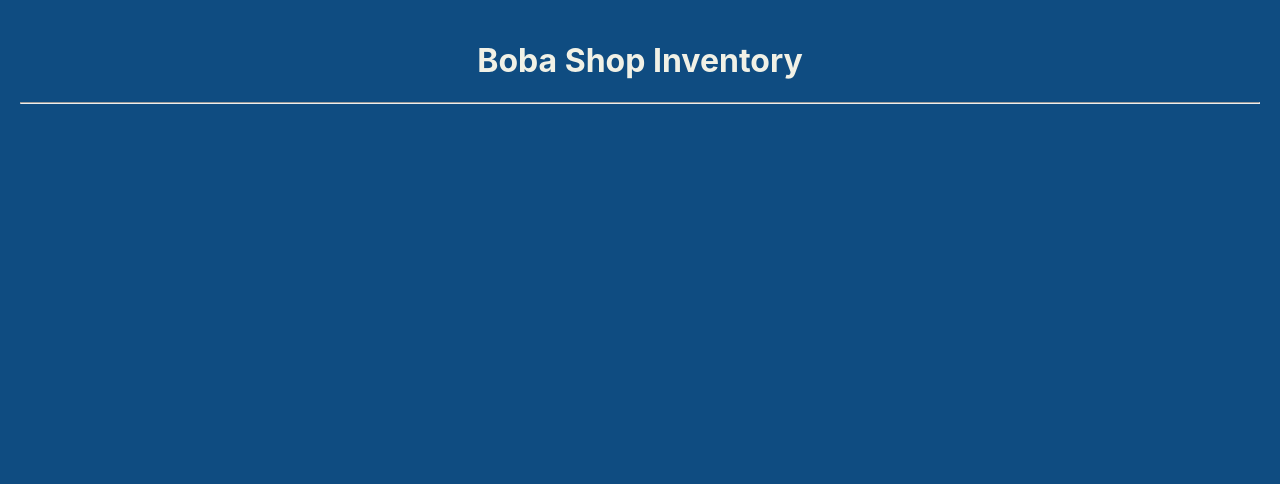
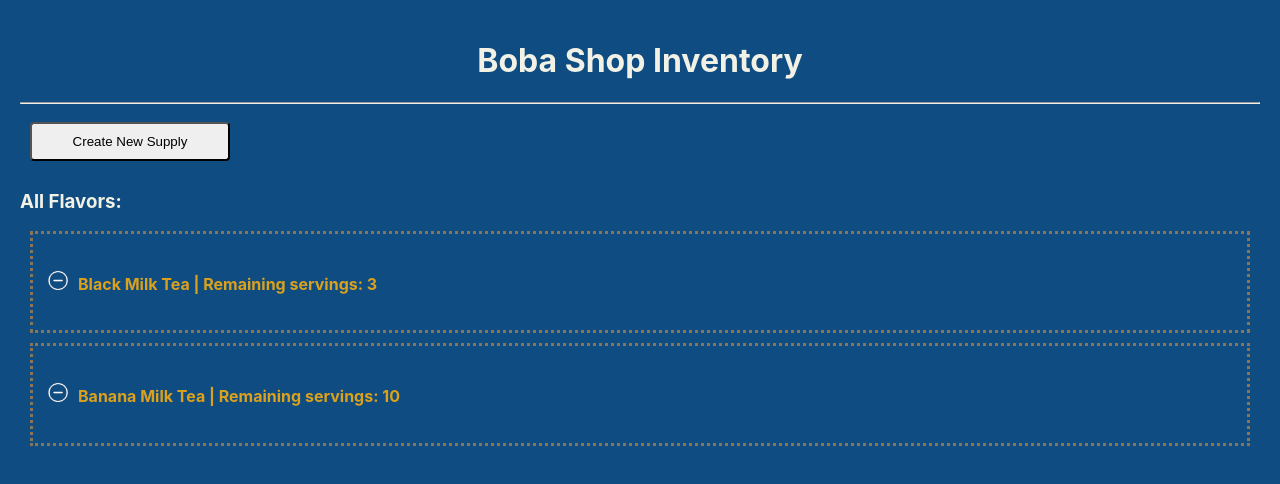
Before and after one commit to ayohana/boba-shop-redux, a React (Create React App) app: page / in a window 1280 px wide. Shown: the top 484 px of the page. Built offline with nearby package versions, Linux system fonts and the light colour scheme.

Commit message:
Refactor handler function and button text to display form and list

```diff
--- a/src/components/FlavorList.js
+++ b/src/components/FlavorList.js
@@ -7,12 +7,12 @@ function FlavorList(props) {
   return (
     <React.Fragment>
       <h3>All Flavors:</h3>
-      {props.masterFlavorList.map((flavor, index) =>
+      {Object.values(props.masterFlavorList).map((flavor) =>
         <Flavor
-          whenFlavorClicked={props.onFlavorSelection}
-          whenMinusClicked={props.onMinusSelection}
+          // whenFlavorClicked={props.onFlavorSelection}
+          // whenMinusClicked={props.onMinusSelection}
           name={flavor.name}
-          type={flavor.type}
+          category={flavor.category}
           brand={flavor.brand}
           price={flavor.price}
           weightPurchased={flavor.weightPurchased}
@@ -26,9 +26,9 @@ function FlavorList(props) {
 }
 
 FlavorList.propTypes = {
-  masterFlavorList: PropTypes.array,
-  onFlavorSelection: PropTypes.func,
-  onMinusSelection: PropTypes.func
+  masterFlavorList: PropTypes.objectOf(PropTypes.object),
+  // onFlavorSelection: PropTypes.func,
+  // onMinusSelection: PropTypes.func
 };
 
 export default FlavorList;
--- a/src/components/InventoryControl.js
+++ b/src/components/InventoryControl.js
@@ -8,25 +8,12 @@ import { PropTypes } from 'prop-types';
 
 function InventoryControl(props){
 
-  // handleDisplayForm = () => {
-  //   this.setState({
-  //     // displayList: false,
-  //     displayForm: true,
-  //     selectedFlavor: null,
-  //     announce: ""
-  //   });
-  // }
+  const { dispatch } = props;
 
-  // handleDisplayList = () => {
-  //   this.setState({
-  //     // displayList: true,
-  //     displayForm: false,
-  //     selectedFlavor: null,
-  //     announce: ""
-  //   });
-  //   const { dispatch } = this.props;
-  //   dispatch(a.toggleDisplayList);
-  // }
+  const handleDisplayFormAndList = () => {
+    dispatch(a.toggleDisplayForm());
+    dispatch(a.toggleDisplayList());
+  }
 
   // handleDisplayDetails = (id) => {
   //   const selectedFlavor = this.state.masterFlavorList.filter(flavor => flavor.id === id)[0];
@@ -72,35 +59,44 @@ function InventoryControl(props){
   //   });
   // }
 
-  // let currentlyVisibleState = null;
 
-  // if (this.state.displayForm) {
-  //   currentlyVisibleState =
-  //     <NewFlavorForm
-  //       onNewFlavorCreation={this.handleNewFlavorSubmission}
-  //     />
+
   // } else if (this.state.selectedFlavor != null) {
   //   currentlyVisibleState =
   //   <FlavorDetails
   //     flavor={this.state.selectedFlavor}
   //   />
-  // } else if (this.state.displayList) {
-  //   currentlyVisibleState =
-  //     <FlavorList
-  //       masterFlavorList={this.state.masterFlavorList}
-  //       onFlavorSelection={this.handleDisplayDetails}
-  //       onMinusSelection={this.handleMinusServing}
-  //     />;
-  // }
 
+
+  let buttonText = "";
+  let currentlyVisibleState = null;
+
+  const setVisibility = () => {
+    if (props.displayList) {
+      buttonText = "Create New Supply";
+      currentlyVisibleState =
+        <FlavorList
+          masterFlavorList={props.masterFlavorList}
+          // onFlavorSelection={this.handleDisplayDetails}
+          // onMinusSelection={this.handleMinusServing}
+        />;
+    } else if (props.displayForm) {
+      buttonText = "Back To All Flavors";
+      currentlyVisibleState =
+        <NewFlavorForm
+          // onNewFlavorCreation={this.handleNewFlavorSubmission}
+        />
+    }
+  }
+
+  setVisibility();
   console.log(props);
 
   return (
     <React.Fragment>
-      {/* <span><p>{this.state.announce}</p></span>
-      <button onClick={this.handleDisplayForm}>New Supply</button>
-      <button onClick={this.handleDisplayList}>All Flavors</button>
-      {currentlyVisibleState} */}
+      {/* <span><p>{this.state.announce}</p></span> */}
+      <button onClick={handleDisplayFormAndList}>{buttonText}</button>
+      {currentlyVisibleState}
     </React.Fragment>
   );
 }
```
